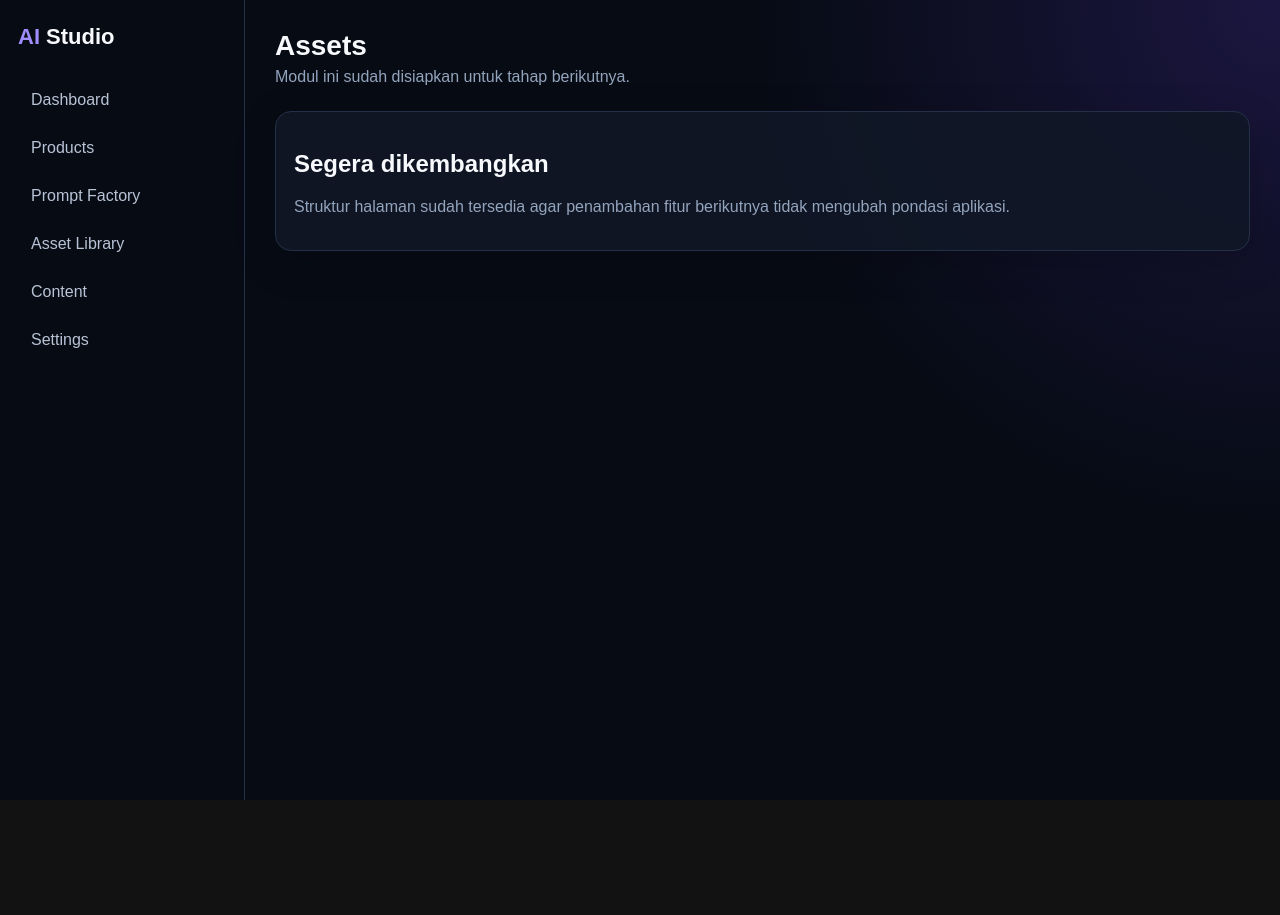
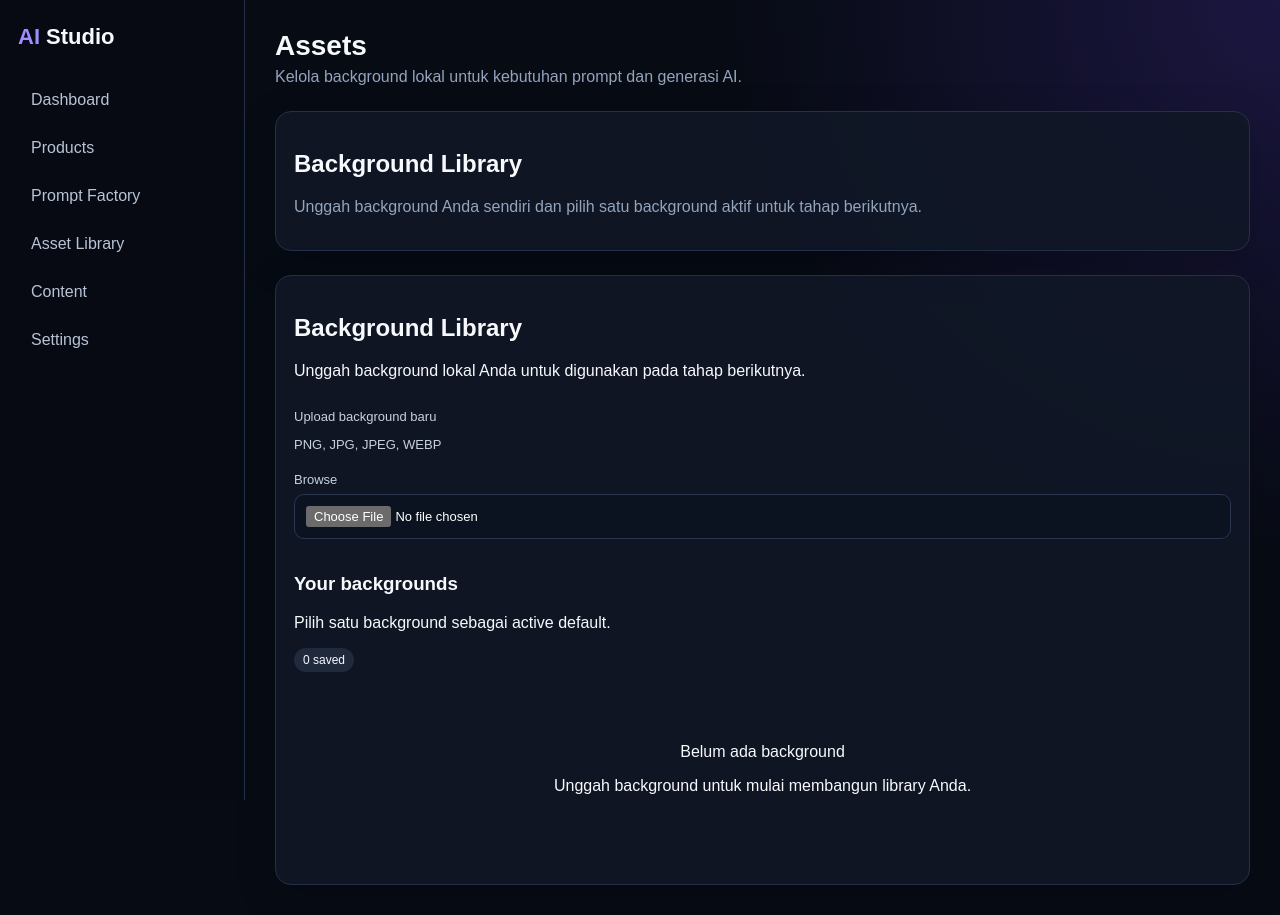
Before and after one commit to ahmadzyamm21/ai-studio, a Next.js app: page /assets in a window 1280 px wide. Before the commit the page ends 800 px from the top, so only its background shows below. Built offline with nearby package versions, Linux system fonts and the light colour scheme.

Commit message:
Sprint 5.2B - Add Background Library foundation

```diff
--- a/app/assets/page.tsx
+++ b/app/assets/page.tsx
@@ -1 +1,19 @@
-export default function Page(){return <><div className="header"><div><h1>Assets</h1><div className="muted">Modul ini sudah disiapkan untuk tahap berikutnya.</div></div></div><div className="card"><h2>Segera dikembangkan</h2><p className="muted">Struktur halaman sudah tersedia agar penambahan fitur berikutnya tidak mengubah pondasi aplikasi.</p></div></>}
+import BackgroundLibrary from '@/components/background-library/BackgroundLibrary';
+
+export default function Page() {
+  return (
+    <>
+      <div className="header">
+        <div>
+          <h1>Assets</h1>
+          <div className="muted">Kelola background lokal untuk kebutuhan prompt dan generasi AI.</div>
+        </div>
+      </div>
+      <div className="card">
+        <h2>Background Library</h2>
+        <p className="muted">Unggah background Anda sendiri dan pilih satu background aktif untuk tahap berikutnya.</p>
+      </div>
+      <BackgroundLibrary />
+    </>
+  );
+}
--- /dev/null
+++ b/components/background-library/BackgroundCard.tsx
@@ -0,0 +1,64 @@
+'use client';
+
+import { Trash2 } from 'lucide-react';
+
+type BackgroundItem = {
+  id: string;
+  name: string;
+  fileSize: number;
+  uploadAt: string;
+  path: string;
+  active: boolean;
+};
+
+type BackgroundCardProps = {
+  background: BackgroundItem;
+  isActive: boolean;
+  onSelect: () => void;
+  onDelete: () => void;
+  formatFileSize: (size: number) => string;
+};
+
+export default function BackgroundCard({
+  background,
+  isActive,
+  onSelect,
+  onDelete,
+  formatFileSize,
+}: BackgroundCardProps) {
+  return (
+    <div className={`rounded-3xl border p-4 shadow-sm ${isActive ? 'border-emerald-400 bg-emerald-50/30' : 'border-slate-200 bg-white'}`}>
+      <div className="relative overflow-hidden rounded-3xl border border-slate-200 bg-slate-100" style={{ minHeight: '180px' }}>
+        <img src={background.path} alt={background.name} className="h-full w-full object-cover" />
+        {isActive ? (
+          <span className="absolute left-4 top-4 rounded-full bg-emerald-700 px-3 py-1 text-xs font-semibold text-white">Active</span>
+        ) : null}
+      </div>
+      <div className="mt-4 space-y-2">
+        <div>
+          <p className="text-sm font-semibold text-slate-950">{background.name}</p>
+          <p className="text-xs text-slate-500">{formatFileSize(background.fileSize)}</p>
+        </div>
+        <p className="text-xs text-slate-500">{new Date(background.uploadAt).toLocaleString()}</p>
+      </div>
+      <div className="mt-5 flex flex-wrap gap-3">
+        <button
+          type="button"
+          className={`inline-flex min-w-[94px] items-center justify-center rounded-2xl px-4 py-2 text-sm font-semibold transition ${isActive ? 'bg-slate-200 text-slate-500 cursor-not-allowed' : 'bg-slate-950 text-white hover:bg-slate-800'}`}
+          onClick={onSelect}
+          disabled={isActive}
+        >
+          Select
+        </button>
+        <button
+          type="button"
+          className="inline-flex min-w-[94px] items-center justify-center gap-2 rounded-2xl border border-slate-200 bg-white px-4 py-2 text-sm font-semibold text-slate-700 transition hover:bg-slate-50"
+          onClick={onDelete}
+        >
+          <Trash2 className="h-4 w-4" />
+          Delete
+        </button>
+      </div>
+    </div>
+  );
+}
--- /dev/null
+++ b/components/background-library/BackgroundLibrary.tsx
@@ -0,0 +1,156 @@
+'use client';
+
+import { useEffect, useMemo, useState } from 'react';
+import BackgroundCard from '@/components/background-library/BackgroundCard';
+import UploadBackground from '@/components/background-library/UploadBackground';
+
+type BackgroundItem = {
+  id: string;
+  name: string;
+  fileSize: number;
+  uploadAt: string;
+  path: string;
+  active: boolean;
+};
+
+const STORAGE_KEY = 'ai-studio-backgrounds';
+
+function loadBackgrounds(): BackgroundItem[] {
+  if (typeof window === 'undefined') return [];
+
+  try {
+    const raw = window.localStorage.getItem(STORAGE_KEY);
+    if (!raw) return [];
+    const parsed = JSON.parse(raw) as BackgroundItem[];
+    return Array.isArray(parsed) ? parsed : [];
+  } catch {
+    return [];
+  }
+}
+
+function saveBackgrounds(items: BackgroundItem[]) {
+  window.localStorage.setItem(STORAGE_KEY, JSON.stringify(items));
+}
+
+function formatFileSize(size: number) {
+  if (size >= 1024 * 1024) {
+    return `${(size / (1024 * 1024)).toFixed(1)} MB`;
+  }
+  if (size >= 1024) {
+    return `${(size / 1024).toFixed(1)} KB`;
+  }
+  return `${size} B`;
+}
+
+export default function BackgroundLibrary() {
+  const [backgrounds, setBackgrounds] = useState<BackgroundItem[]>([]);
+
+  useEffect(() => {
+    setBackgrounds(loadBackgrounds());
+  }, []);
+
+  const activeBackgroundId = useMemo(
+    () => backgrounds.find((item) => item.active)?.id,
+    [backgrounds],
+  );
+
+  const handleSelect = (id: string) => {
+    setBackgrounds((current) => {
+      const updated = current.map((item) => ({
+        ...item,
+        active: item.id === id,
+      }));
+      saveBackgrounds(updated);
+      return updated;
+    });
+  };
+
+  const handleDelete = (id: string) => {
+    setBackgrounds((current) => {
+      const updated = current.filter((item) => item.id !== id);
+      saveBackgrounds(updated);
+      return updated;
+    });
+  };
+
+  const handleUpload = (files: FileList | null) => {
+    if (!files?.length) return;
+    const file = files[0];
+    const supported = ['image/png', 'image/jpeg', 'image/webp'];
+    if (!supported.includes(file.type)) return;
+
+    const reader = new FileReader();
+    reader.onload = () => {
+      const result = reader.result;
+      if (typeof result !== 'string') return;
+
+      const newBackground: BackgroundItem = {
+        id: `${Date.now()}-${file.name}`,
+        name: file.name,
+        fileSize: file.size,
+        uploadAt: new Date().toISOString(),
+        path: result,
+        active: backgrounds.length === 0,
+      };
+
+      setBackgrounds((current) => {
+        const updated = current.map((item) => ({ ...item, active: false }));
+        const next = [...updated, newBackground];
+        saveBackgrounds(next);
+        return next;
+      });
+    };
+
+    reader.readAsDataURL(file);
+  };
+
+  return (
+    <div className="card" style={{ marginTop: '24px' }}>
+      <div className="grid" style={{ gap: '16px' }}>
+        <div className="rounded-3xl border border-slate-200 bg-slate-950 p-8 shadow-xl shadow-slate-200/10">
+          <div className="flex flex-col gap-3">
+            <div>
+              <h2 className="text-2xl font-semibold text-white">Background Library</h2>
+              <p className="mt-2 text-sm text-slate-400">
+                Unggah background lokal Anda untuk digunakan pada tahap berikutnya.
+              </p>
+            </div>
+            <UploadBackground onUpload={handleUpload} />
+          </div>
+        </div>
+
+        <div className="rounded-3xl border border-slate-200 bg-white p-6 shadow-sm">
+          <div className="mb-6 flex items-center justify-between gap-4">
+            <div>
+              <h3 className="text-xl font-semibold text-slate-950">Your backgrounds</h3>
+              <p className="mt-1 text-sm text-slate-500">
+                Pilih satu background sebagai active default.
+              </p>
+            </div>
+            <span className="badge">{backgrounds.length} saved</span>
+          </div>
+
+          {backgrounds.length === 0 ? (
+            <div className="empty-state rounded-3xl border border-dashed border-slate-300 p-10 text-slate-500">
+              <p className="text-lg font-semibold text-slate-900">Belum ada background</p>
+              <p className="mt-3 text-sm">Unggah background untuk mulai membangun library Anda.</p>
+            </div>
+          ) : (
+            <div className="grid" style={{ gridTemplateColumns: 'repeat(auto-fit, minmax(240px, 1fr))', gap: '16px' }}>
+              {backgrounds.map((background) => (
+                <BackgroundCard
+                  key={background.id}
+                  background={background}
+                  isActive={background.active}
+                  onSelect={() => handleSelect(background.id)}
+                  onDelete={() => handleDelete(background.id)}
+                  formatFileSize={formatFileSize}
+                />
+              ))}
+            </div>
+          )}
+        </div>
+      </div>
+    </div>
+  );
+}
--- /dev/null
+++ b/components/background-library/UploadBackground.tsx
@@ -0,0 +1,25 @@
+'use client';
+
+type UploadBackgroundProps = {
+  onUpload: (files: FileList | null) => void;
+};
+
+export default function UploadBackground({ onUpload }: UploadBackgroundProps) {
+  return (
+    <label className="inline-flex w-full cursor-pointer items-center justify-between rounded-3xl border border-slate-700 bg-slate-900 px-5 py-4 text-sm text-slate-100 transition hover:border-slate-500">
+      <div>
+        <p className="font-semibold text-white">Upload background baru</p>
+        <p className="mt-1 text-sm text-slate-400">PNG, JPG, JPEG, WEBP</p>
+      </div>
+      <div className="inline-flex items-center gap-2 rounded-2xl bg-slate-800 px-4 py-3 text-sm text-white">
+        Browse
+      </div>
+      <input
+        type="file"
+        accept="image/png,image/jpeg,image/webp"
+        className="hidden"
+        onChange={(event) => onUpload(event.target.files)}
+      />
+    </label>
+  );
+}
```
